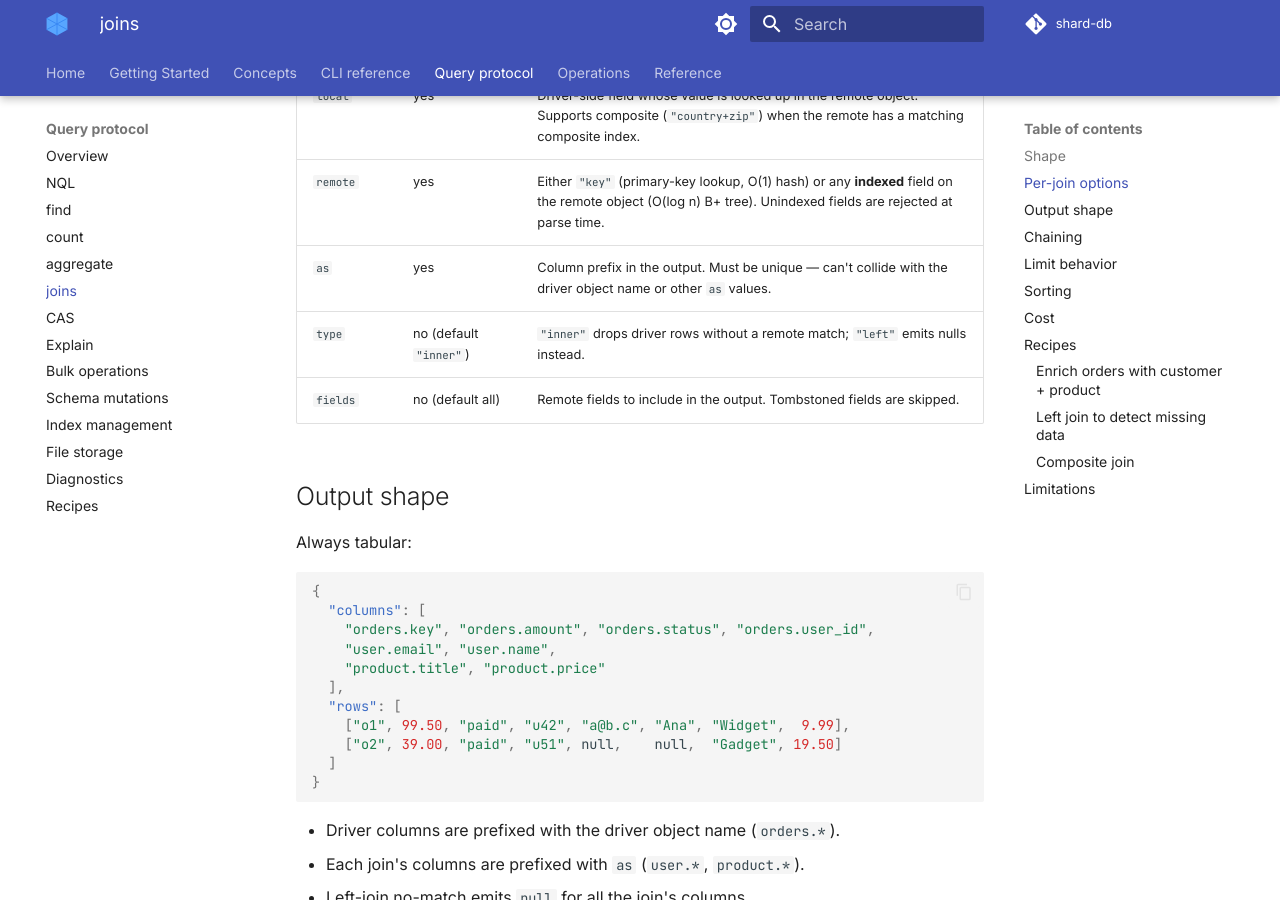
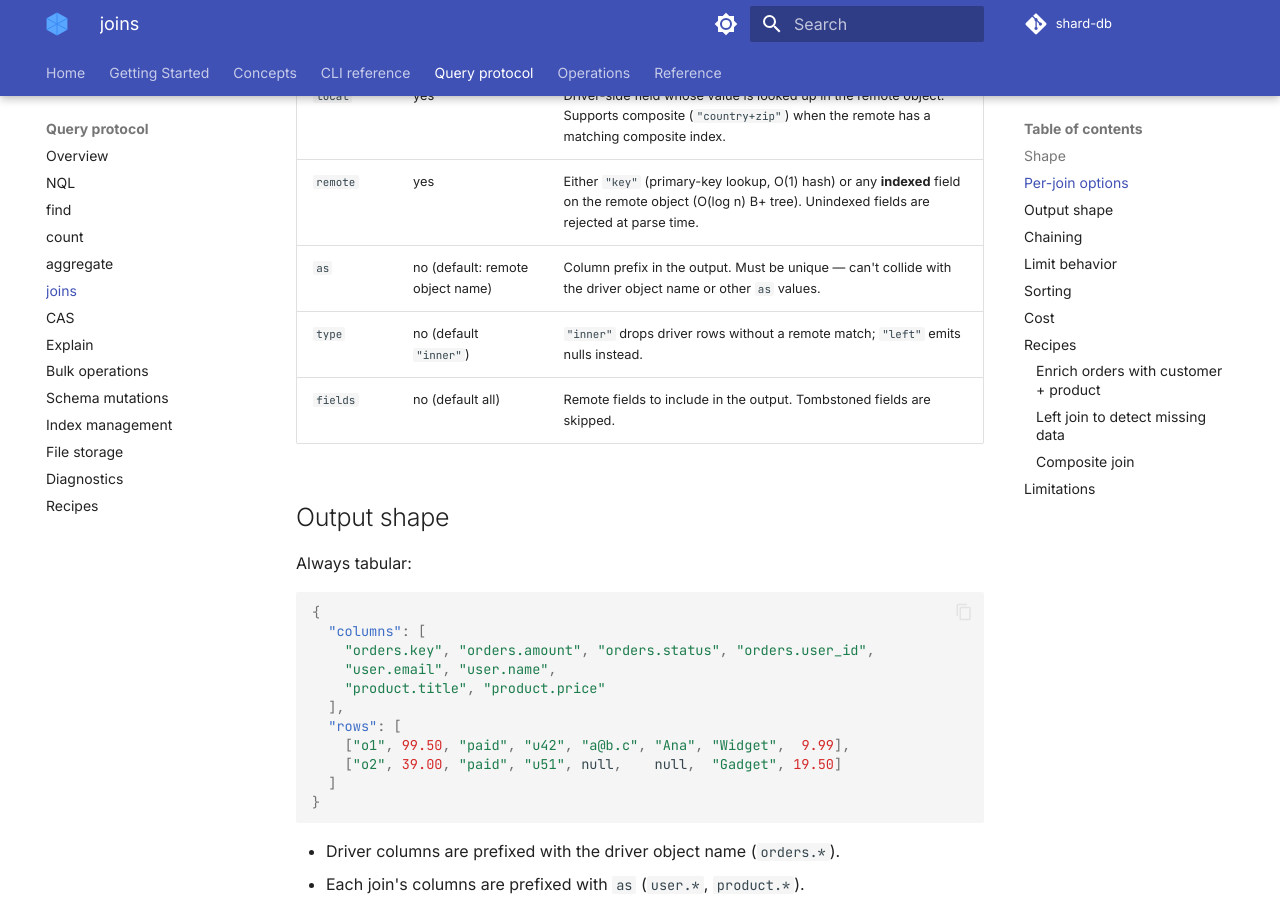
Before and after one commit to sayyiditow/shard-db, an MkDocs documentation site: the page built from docs/query-protocol/joins.md, in a window 1280 px wide and 900 px high, scrolled down 1014 px. Built offline with MkDocs 1.6.1 and Material for MkDocs 9.7.7, drawn with Linux system fonts in a browser that asks for light colours; comment, search, counter and statistics services are not loaded.

Commit message:
as is optional in join syntax.

```diff
--- a/docs/query-protocol/joins.md
+++ b/docs/query-protocol/joins.md
@@ -41,7 +41,7 @@ Read-only joins on [`find`](find.md). Inner and left types, chainable, by the re
 | `object` | yes | Remote object to join. Must live in the same `dir` as the driver. |
 | `local` | yes | Driver-side field whose value is looked up in the remote object. Supports composite (`"country+zip"`) when the remote has a matching composite index. |
 | `remote` | yes | Either `"key"` (primary-key lookup, O(1) hash) or any **indexed** field on the remote object (O(log n) B+ tree). Unindexed fields are rejected at parse time. |
-| `as` | yes | Column prefix in the output. Must be unique — can't collide with the driver object name or other `as` values. |
+| `as` | no (default: remote object name) | Column prefix in the output. Must be unique — can't collide with the driver object name or other `as` values. |
 | `type` | no (default `"inner"`) | `"inner"` drops driver rows without a remote match; `"left"` emits nulls instead. |
 | `fields` | no (default all) | Remote fields to include in the output. Tombstoned fields are skipped. |
 
```
